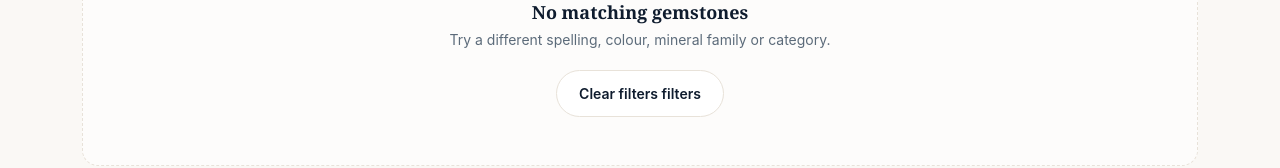
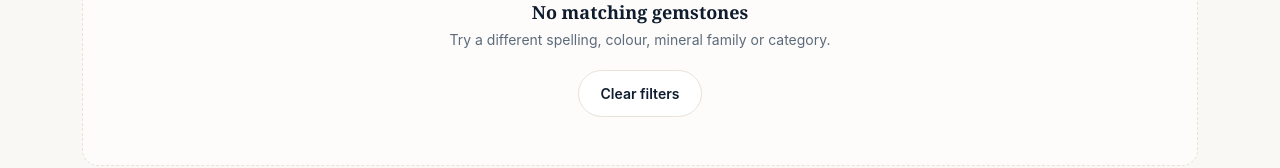
Before and after one commit to LinukaBandara/GemologyX, a Next.js app: page /gemstones in a window 1280 px wide. Both pictures are taken after a click on the button "Organic". Shown: the part 622-790 px from the top of the page. Built offline with nearby package versions, Linux system fonts and the light colour scheme.

Commit message:
fix: typo in clear filters button

```diff
--- a/src/components/gemstone-directory.tsx
+++ b/src/components/gemstone-directory.tsx
@@ -126,7 +126,7 @@ export function GemstoneDirectory({ gemstones }: { gemstones: Gemstone[] }) {
             }}
             className="gx-btn gx-btn-secondary mt-5"
           >
-            Clear filters filters
+            Clear filters
           </button>
         </div>
       )}
```
